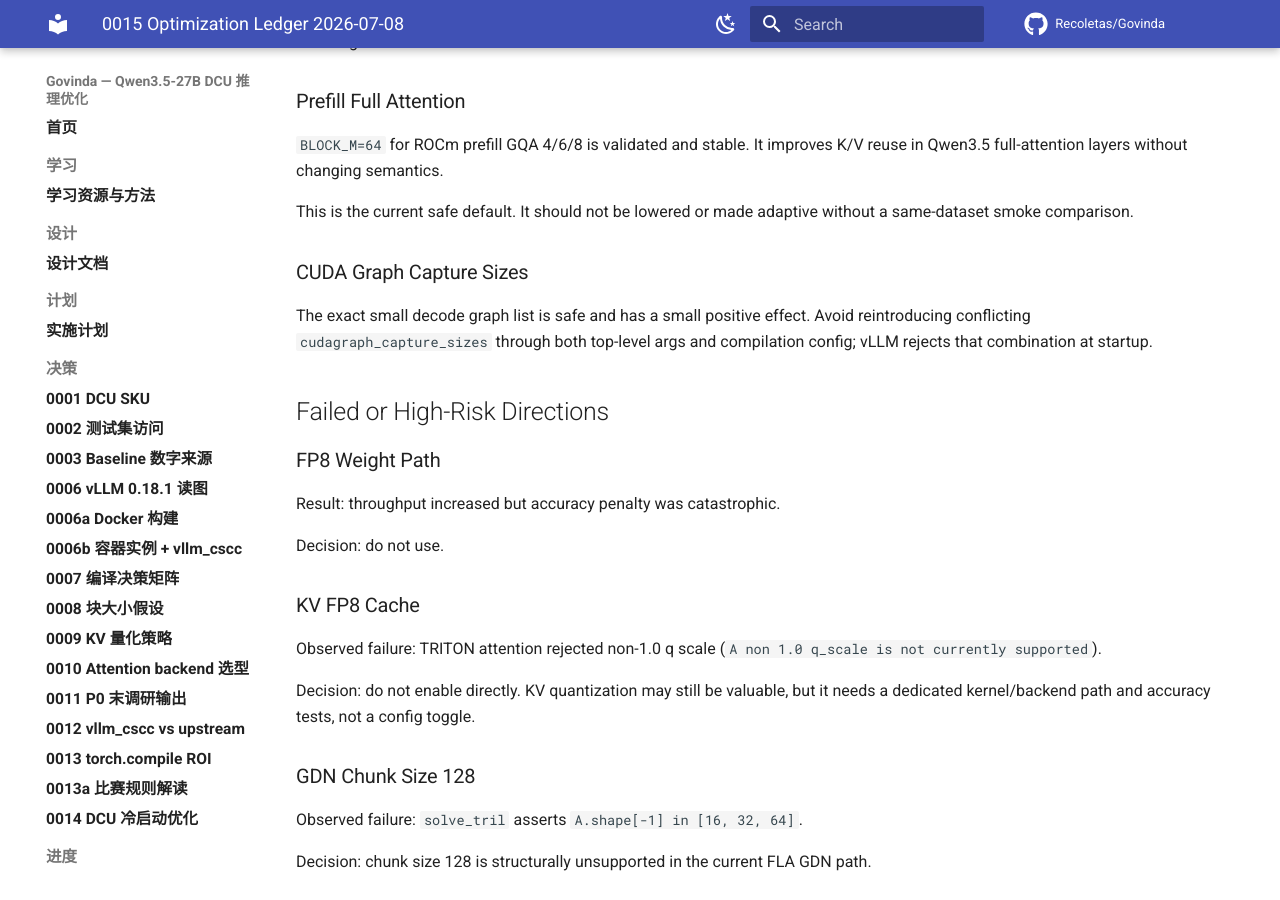
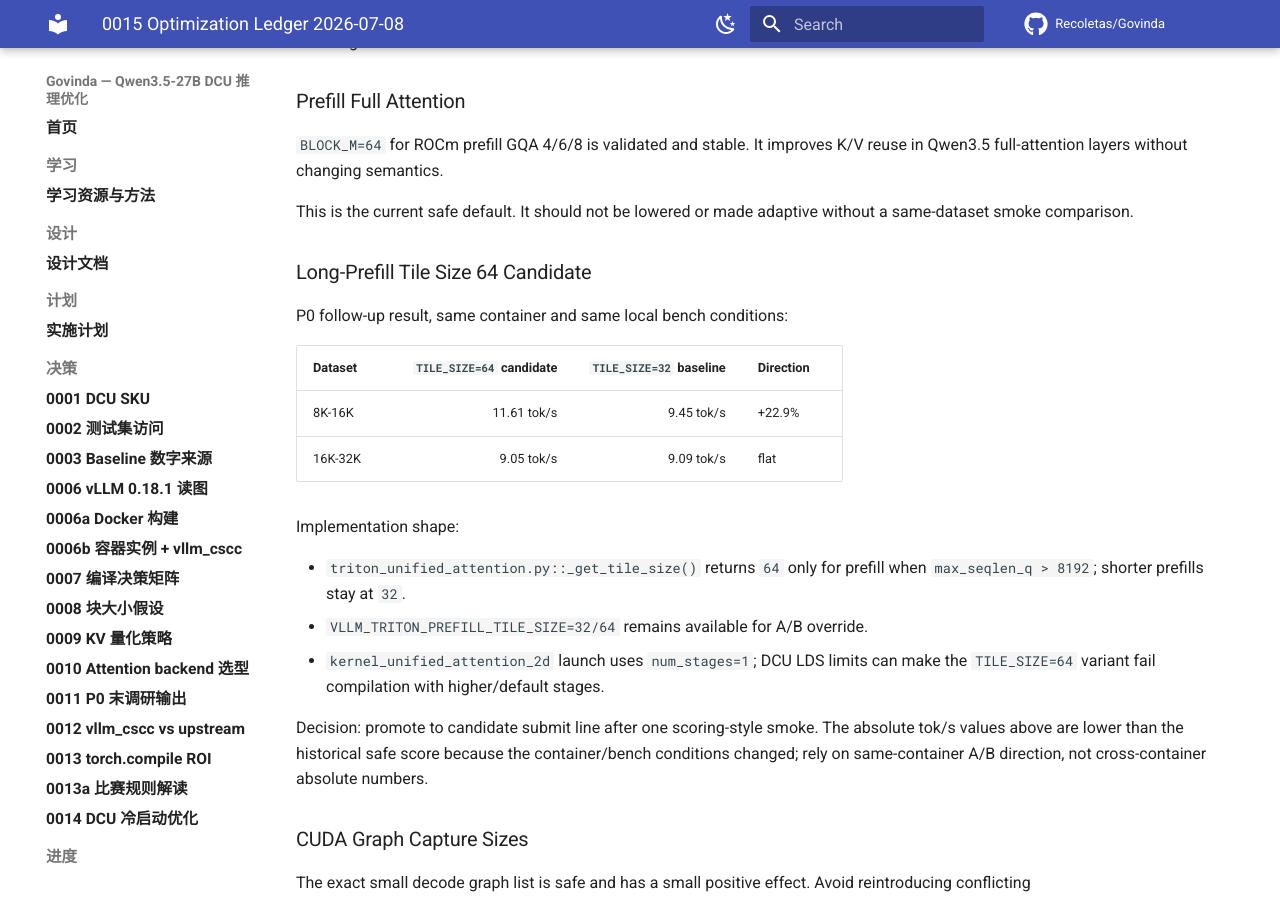
Before and after one commit to Recoletas/Govinda, an MkDocs documentation site: the page built from docs/decisions/0015-optimization-ledger-2026-07-08.md, in a window 1280 px wide and 900 px high, scrolled down 1393 px. Built offline with MkDocs 1.6.1 and Material for MkDocs 9.7.7, drawn with Linux system fonts in a browser that asks for light colours; comment, search, counter and statistics services are not loaded.

Commit message:
docs: record p0 prefill tile candidate

```diff
--- a/docs/decisions/0015-optimization-ledger-2026-07-08.md
+++ b/docs/decisions/0015-optimization-ledger-2026-07-08.md
@@ -50,6 +50,28 @@ Remaining decode work should inspect the exact hot linear shapes not yet covered
 `BLOCK_M=64` for ROCm prefill GQA 4/6/8 is validated and stable. It improves K/V reuse in Qwen3.5 full-attention layers without changing semantics.
 
 This is the current safe default. It should not be lowered or made adaptive without a same-dataset smoke comparison.
+
+### Long-Prefill Tile Size 64 Candidate
+
+P0 follow-up result, same container and same local bench conditions:
+
+| Dataset | `TILE_SIZE=64` candidate | `TILE_SIZE=32` baseline | Direction |
+| --- | ---: | ---: | --- |
+| 8K-16K | 11.61 tok/s | 9.45 tok/s | +22.9% |
+| 16K-32K | 9.05 tok/s | 9.09 tok/s | flat |
+
+Implementation shape:
+
+- `triton_unified_attention.py::_get_tile_size()` returns `64` only for prefill
+  when `max_seqlen_q > 8192`; shorter prefills stay at `32`.
+- `VLLM_TRITON_PREFILL_TILE_SIZE=32/64` remains available for A/B override.
+- `kernel_unified_attention_2d` launch uses `num_stages=1`; DCU LDS limits can
+  make the `TILE_SIZE=64` variant fail compilation with higher/default stages.
+
+Decision: promote to candidate submit line after one scoring-style smoke. The
+absolute tok/s values above are lower than the historical safe score because the
+container/bench conditions changed; rely on same-container A/B direction, not
+cross-container absolute numbers.
 
 ### CUDA Graph Capture Sizes
 
```
Also changed, not shown: docs/decisions/0016-next-optimization-roadmap-2026-07-08.md (+11 -0 lines).
